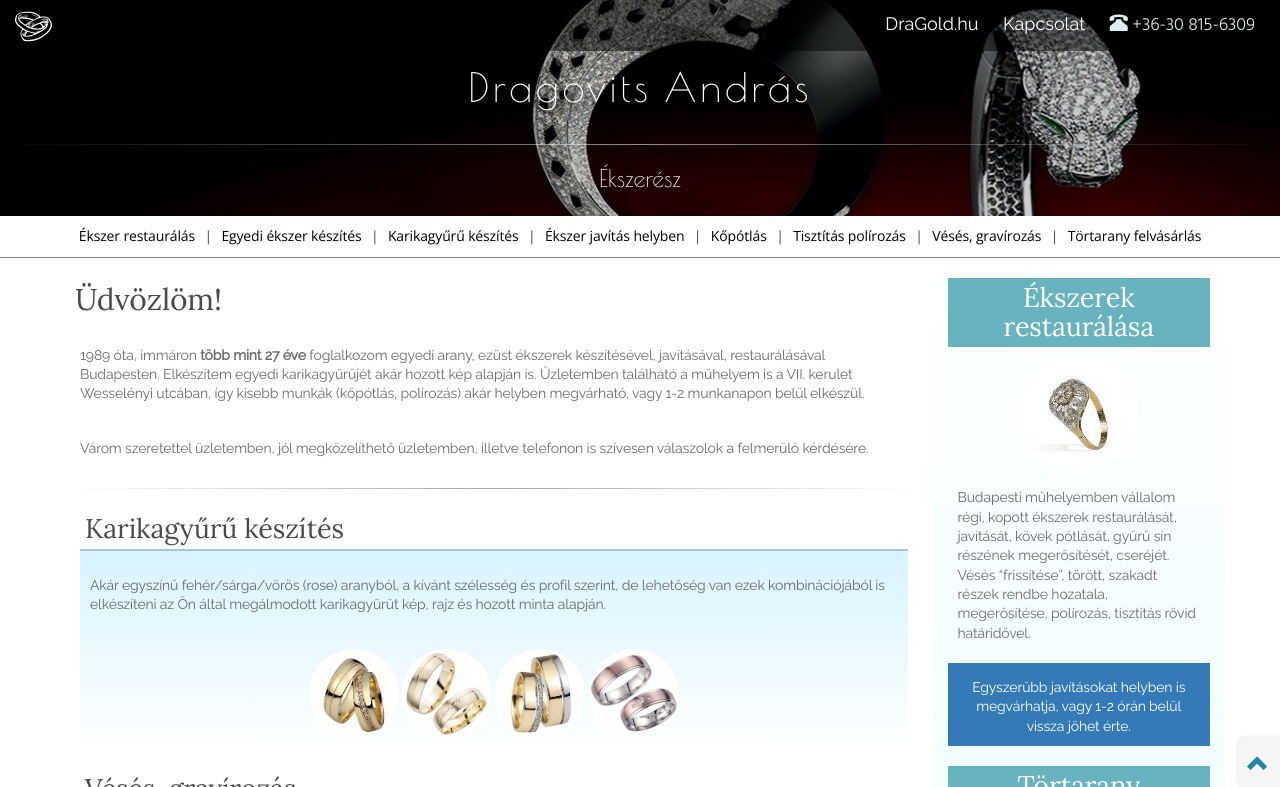
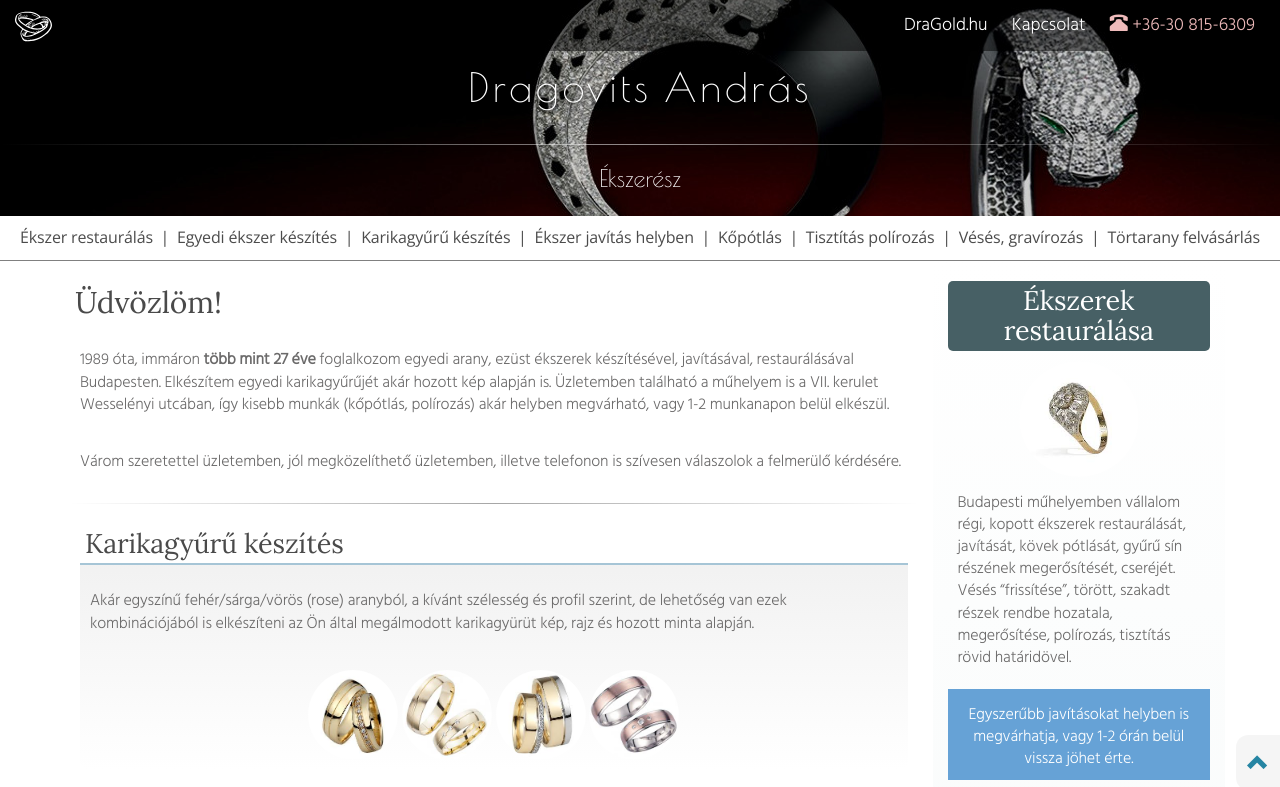
Before and after one commit to budacsik/dragold-site-dev, a plain HTML site: page index2.html in a window 1280 px wide. Shown: the top 787 px of the page. Drawn offline with nearby package versions, Linux system fonts and the light colour scheme.

Commit message:
css redesign

```diff
--- a/css/style.css
+++ b/css/style.css
@@ -6,10 +6,10 @@
 
 html, body, p {
   color: #4a4a4a;
-  font-family: sans-serif;
-  font-family:  'Raleway', sans-serif;
+  font-family: 'Hind', sans-serif;
   letter-spacing: -.010em;
   line-height: 1.38;
+  font-size: 16px;
 }
 
 p {
@@ -34,7 +34,7 @@
 /* test code */
 #right-content  {
   float: right;
-  background: linear-gradient(#ffffff, #e6fdff);
+  background: linear-gradient(#ffffff, #f6f9f9);
   border: 1pxred solid #a8cbd6;
 }
 
@@ -49,7 +49,7 @@
 #karikagyuru_keszites-div,
 #egyedi_ekszer_keszites-div,
 #tisztitas_polirozas-div {
-  background: linear-gradient(#d0f1ff, #feffff);
+  background: linear-gradient(#efefef, #ffffff);
   border-bottom-right-radius: 10px;
   border-bottom-left-radius: 10px;
 }
@@ -69,8 +69,11 @@
 #tortarany_felvasarlas {
   color: #ffffff;
   text-align:center;
-  background-color: #68b3c0;
+  background-color: #476065;
+  border-radius: 5px 5px 5px 5px;
 }
+
+.bg-primary {background-color: #66a2d6;}
 
 #tortarany-pic {
   height: 60px;
@@ -94,11 +97,12 @@
 #szolg-menu ul {padding-top: 10px;}
 
 #szolg-menu ul li {
-  display:inline;font-family: 'Open Sans', sans-serif;
-  padding: 3px;
+  display:inline;
+  font-family: 'Open Sans', sans-serif;
+  padding: 2px;
 }
 
-#szolg-menu a {color: #000000; opacity: 1}
+#szolg-menu a {color: #000000; opacity: 0.7}
 #szolg-menu a:hover {text-decoration: none;}
 
 .header {
@@ -116,7 +120,7 @@
   padding: 0;
   font-size: 25px;
   letter-spacing: 0.090em;
-  text-shadow: 5px 5px 5px #000000;
+  text-shadow: 1px 2px 5px #000000;
   color: #ffffff;
 } @media screen and (min-width: 640px) {#header-title  {font-size: 30px;}}
   @media screen and (min-width: 992px) {#header-title  {font-size: 40px;}}
@@ -183,7 +187,7 @@
 #header-nav-mobile {
   padding:0px;
   margin:0px;
-  color: #ddeff3;
+  color: #efbbbb;
 }
 
 .header-url li a:link {color: #ffffff;text-decoration: none;}
@@ -210,13 +214,7 @@
   width:100%;
 }
 
-#header-cim p {margin:0;}
-
- #ekszer-rest-cim {
-   background-color: red;;
- }
-
-.mini-box {
+.rollup-box {
   position: fixed;right:0px;
   width: 44px; height: 55px;
   padding-top: 15px;
--- a/index2.html
+++ b/index2.html
@@ -145,7 +145,7 @@
 
 <hr class="hr-line">
 
-<div class="mini-box up center"><a href="#top"><span class="glyphicon glyphicon-chevron-up"></span></a></div>
+<div class="rollup-box up center"><a href="#top"><span class="glyphicon glyphicon-chevron-up"></span></a></div>
 
 <div class="container-fluid" id="kapcsolat">
   <div class="row" id="kapcsolat-row">
```
Also changed, not shown: index.html (+1 -1 lines).
